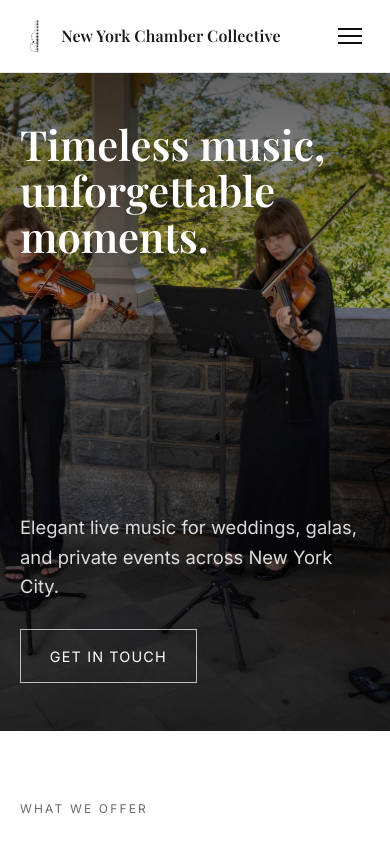
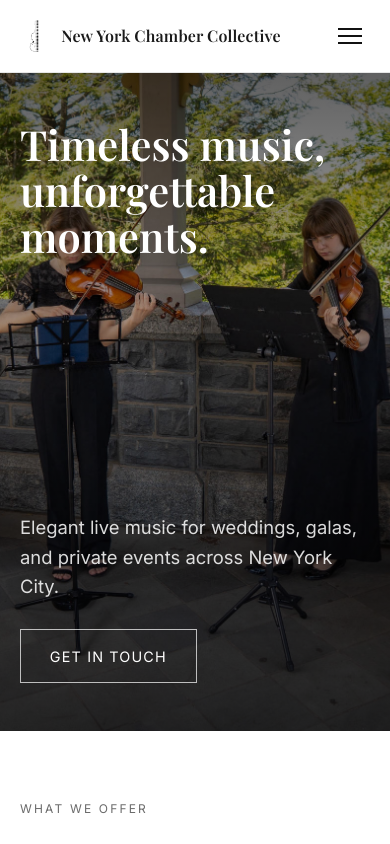
Before and after one commit to Sulaga-chan/nycc-web, a React (Vite) app: page / in a window 390 px wide. Shown: the top 844 px of the page. Built offline with nearby package versions, Linux system fonts and the light colour scheme.

Commit message:
모바일 히어로 초점 조정(연주자 잘림 방지)

```diff
--- a/src/styles.css
+++ b/src/styles.css
@@ -612,4 +612,11 @@ img {
   .hero-bottom {
     margin-left: 0;
   }
+
+  /* The hero photo is a wide group shot; a tall narrow viewport crops ~60% of its
+     width away. Shifting the focal point left of centre keeps two players fully in
+     frame instead of slicing one down the middle at the edge. */
+  .hero {
+    background-position: 42% center;
+  }
 }
```
